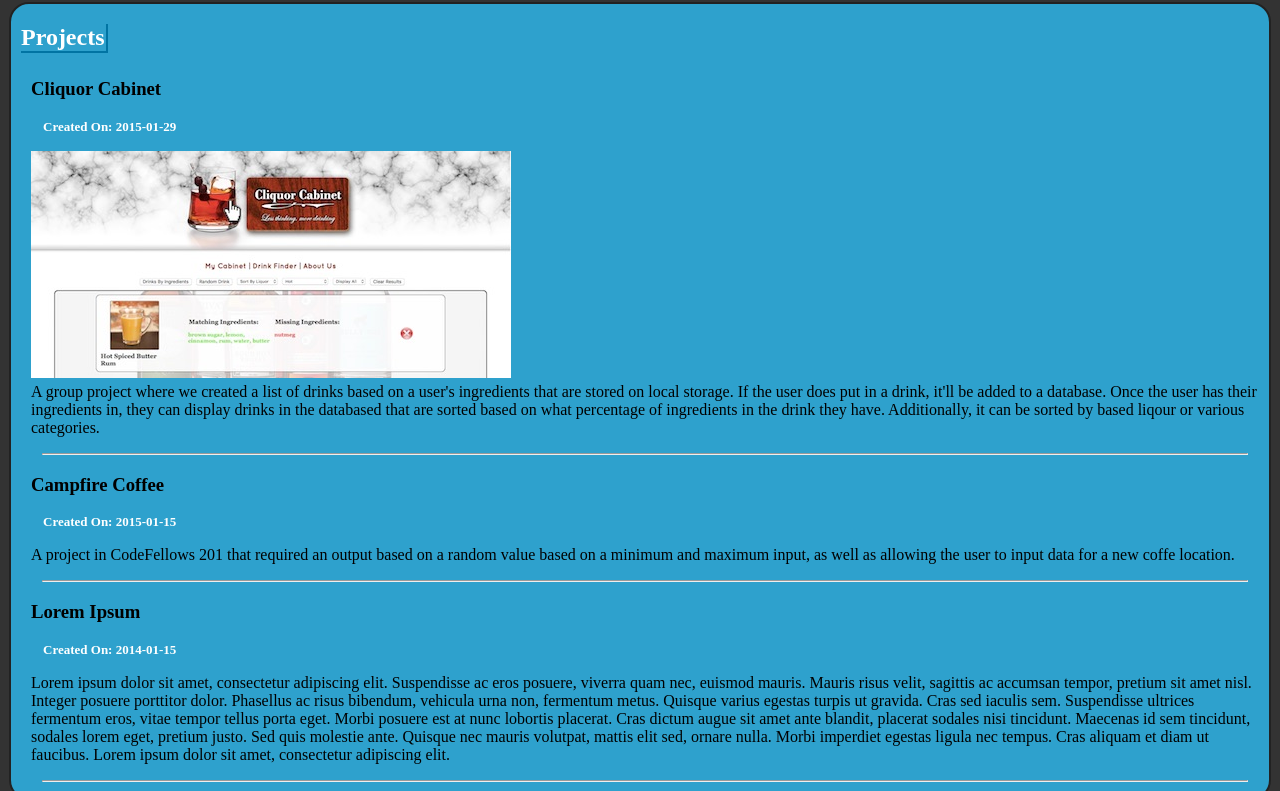
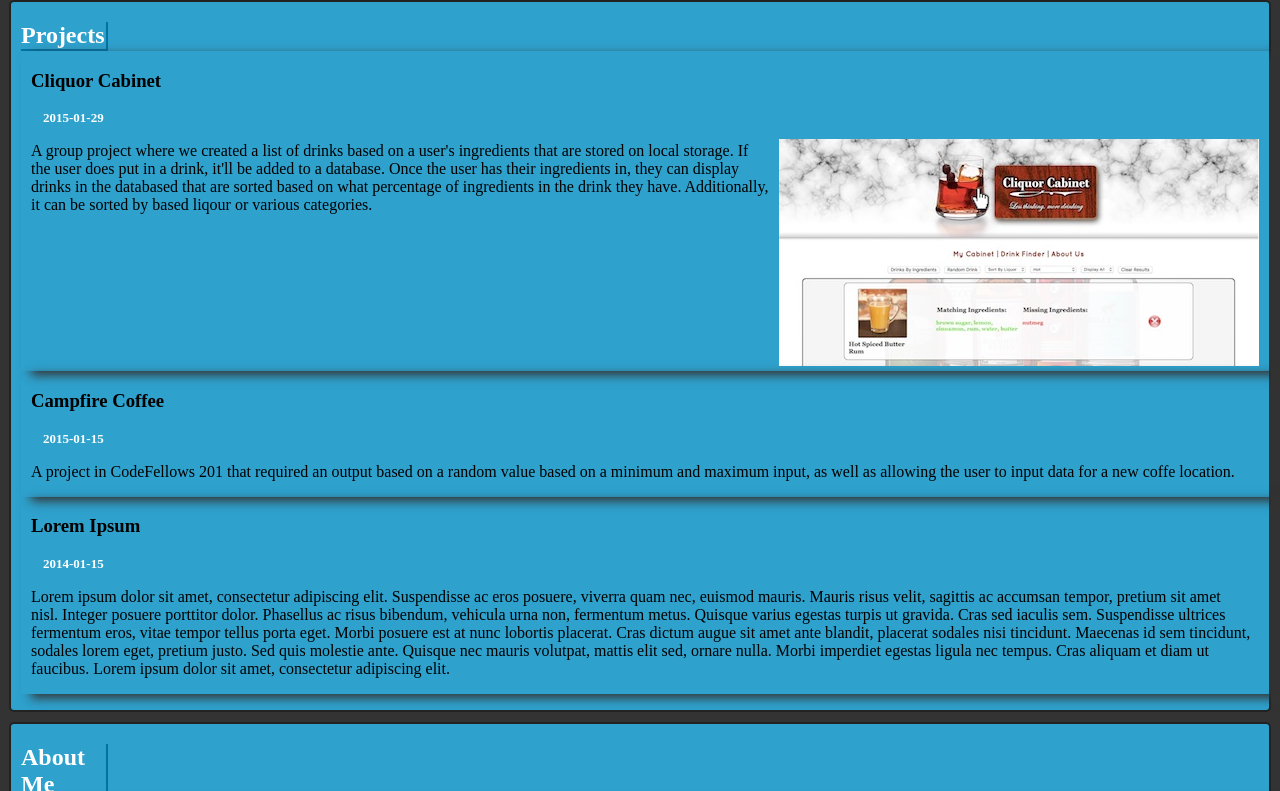
Before and after one commit to rstoner19/portfolio, a plain HTML site: page index.html in a window 1280 px wide. Shown: the part 191-982 px from the top of the page. Drawn offline with nearby package versions, Linux system fonts and the light colour scheme.

Commit message:
added handlebars, dynamic html, minor css changes

```diff
--- a/css/modules.css
+++ b/css/modules.css
@@ -25,6 +25,8 @@
     display: flex;
     justify-content: space-around;
     list-style-type: none;
+    padding-top: 4px;
+    padding-bottom: 4px;
   }
 
   span {
--- a/css/style.css
+++ b/css/style.css
@@ -32,7 +32,7 @@ h2{
   color: white;
   border-bottom: solid 2px #0174A3;
   border-right: solid 2px #0174A3;
-  margin-bottom: -12px;
+  margin-bottom: 0px;
   font-style: underline;
   width: 85px;
 }
@@ -45,7 +45,6 @@ ul {
 ul li {
   cursor: pointer;
   list-style-type: none;
-  margin-bottom: .5em;
   font-size: 1.25em;
 }
 
@@ -58,7 +57,6 @@ span {
   color: white;
   margin-left: 12px;
   font-size: 13px;
-
 }
 
 section{
@@ -67,7 +65,7 @@ section{
   display: flex;
   width: 97.5%;
   border: 2px solid #222222;
-  border-radius: 20px;
+  border-radius: 5px;
   flex-direction: column;
   margin: auto;
   padding-left: 10px;
@@ -75,9 +73,14 @@ section{
 }
 
 section img {
-  display: block;
+  float: right;
+  margin-left: .5em;
   max-width: 100%;
   margin-bottom: .3em;
+}
+
+article {
+  box-shadow: 10px 4px 10px #333333;
 }
 
 #portfolio > article {
--- a/index.html
+++ b/index.html
@@ -6,6 +6,14 @@
     <link rel="stylesheet" href="css/style.css">
     <link rel="stylesheet" href="css/icons.css">
     <link rel="stylesheet" href="css/modules.css">
+
+    <script id="port-template" type="text/x-handlebars-template">
+      <article class="clearfix" data="{{category}}">
+        <a href="{{projectUrl}}"><h3>{{title}}</h3></a>
+        <p class="date-created">{{createdOn}}</p>
+        <img src="{{image}}">
+        <p>{{detail}}</p>
+      </script>
   </head>
   <body>
         <header>
@@ -22,10 +30,10 @@
         </nav>
         <section id="portfolio">
           <h2>Projects</h2>
-          <article class="port-display" data-category="cat">
+          <!-- <article class="port-display" data-category="cat">
             <a href=""><h3></h3></a>
             <p class='date-created'></p>
-          </article>
+          </article> -->
         </section>
         <section id="about-me">
           <h2>About Me</h2>
@@ -38,6 +46,7 @@
     <footer>
     </footer>
     <script src="https://ajax.googleapis.com/ajax/libs/jquery/2.2.0/jquery.min.js"></script>
+    <script src="https://cdnjs.cloudflare.com/ajax/libs/handlebars.js/4.0.5/handlebars.min.js"></script>
     <script src="js/portfolio.js"></script>
     <script src="js/app.js"></script>
     <script src="js/portfolioView.js"></script>
--- a/js/app.js
+++ b/js/app.js
@@ -12,20 +12,8 @@ function Portfolio(portInfo){
 }
 
 Portfolio.prototype.toHtml = function(){
-  var $newPort = $('article.port-display').clone();
-  $newPort.find('a:first').attr('href', this.projectUrl);
-  $newPort.find('h3').text(this.title);
-  $newPort.append('<p>'+this.detail+'</p>');
-  if(this.image){
-    console.log($newPort.find('p'));
-
-    $newPort.find('p').prepend('<img src="' + this.image + '">');
-  }
-  $newPort.find('.date-created').text('Created On: ' + this.createdOn);
-  $newPort.attr('data-category', this.category);
-  $newPort.append('<hr>');
-  $newPort.removeClass('port-display');
-  return $newPort;
+  var template = Handlebars.compile($('#port-template').text());
+  return template(this);
 };
 
 portData.sort(function(a,b) {
```
